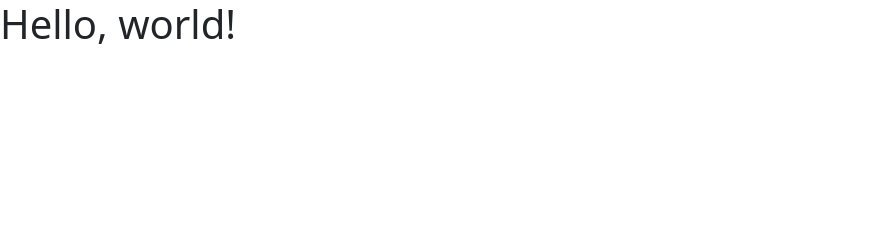
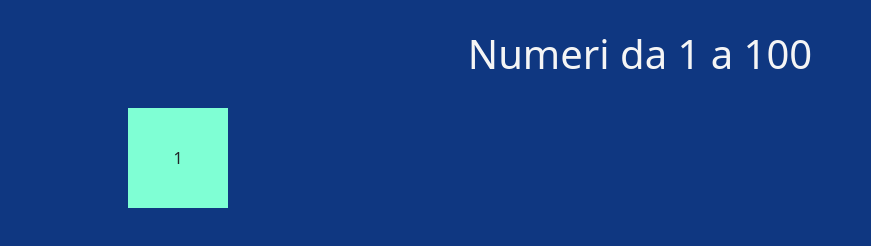
Before and after one commit to yasmindeoliveira/js-fizzbuzz, a plain HTML site: page index.html in a window 1280 px wide. Shown: the whole page, without its empty margins (0-871 px from the left). Drawn offline with nearby package versions, Linux system fonts and the light colour scheme.

Commit message:
css e html flexbox

```diff
--- a/index.html
+++ b/index.html
@@ -1,15 +1,33 @@
 <!doctype html>
 <html lang="en">
+
   <head>
     <meta charset="utf-8">
     <meta name="viewport" content="width=device-width, initial-scale=1">
     <title>FizzBuzz</title>
-    <link href="https://cdn.jsdelivr.net/npm/bootstrap@5.2.2/dist/css/bootstrap.min.css" rel="stylesheet" integrity="sha384-Zenh87qX5JnK2Jl0vWa8Ck2rdkQ2Bzep5IDxbcnCeuOxjzrPF/et3URy9Bv1WTRi" crossorigin="anonymous">
+    <link href="https://cdn.jsdelivr.net/npm/bootstrap@5.2.2/dist/css/bootstrap.min.css" rel="stylesheet"
+      integrity="sha384-Zenh87qX5JnK2Jl0vWa8Ck2rdkQ2Bzep5IDxbcnCeuOxjzrPF/et3URy9Bv1WTRi" crossorigin="anonymous">
     <link rel="stylesheet" href="style.css">
-</head>
+  </head>
+
   <body>
-    <h1>Hello, world!</h1>
-    <script src="https://cdn.jsdelivr.net/npm/bootstrap@5.2.2/dist/js/bootstrap.bundle.min.js" integrity="sha384-OERcA2EqjJCMA+/3y+gxIOqMEjwtxJY7qPCqsdltbNJuaOe923+mo//f6V8Qbsw3" crossorigin="anonymous"></script>
+
+    <h1 class="titolo">Numeri da 1 a 100</h1>
+
+    <div class="my-container">
+
+      <div class="square">
+
+        <p>1</p>
+
+      </div>
+
+    </div>
+
+    <script src="https://cdn.jsdelivr.net/npm/bootstrap@5.2.2/dist/js/bootstrap.bundle.min.js"
+      integrity="sha384-OERcA2EqjJCMA+/3y+gxIOqMEjwtxJY7qPCqsdltbNJuaOe923+mo//f6V8Qbsw3"
+      crossorigin="anonymous"></script>
     <script type="text/javascript" src="script.js"></script>
   </body>
+
 </html>
--- a/style.css
+++ b/style.css
@@ -0,0 +1,31 @@
+* {
+    box-sizing: border-box;
+    margin: 0;
+    padding: 0;
+}
+body {
+    background-color: rgb(15, 55, 129);
+}
+p {
+    margin: 0;
+    padding: 0;
+}
+.titolo {
+    color: whitesmoke;
+    text-align: center;
+    margin: 30px;
+}
+.my-container {
+    display: flex;
+    margin: auto;
+    width: 80%;
+    flex-wrap: wrap;
+}
+.square {
+    display: flex;
+    width: 100px;
+    height: 100px;
+    background-color: aquamarine;
+    justify-content: center;
+    align-items: center;
+}
```
